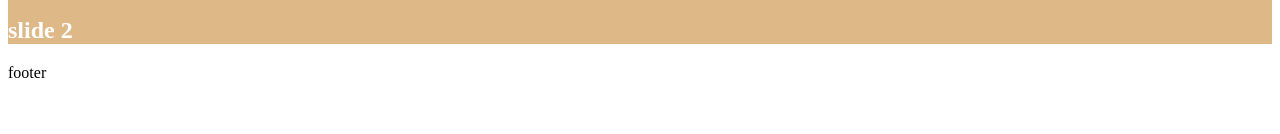
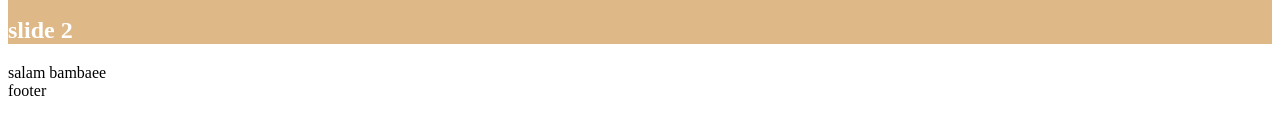
Before and after one commit to ArefKaramidev/start-git-copy, a website: page index.html in a window 1280 px wide. Shown: the part 264-398 px from the top of the page. Drawn offline with Linux system fonts and the light colour scheme.

Commit message:
added salam bambaee

```diff
--- a/index.html
+++ b/index.html
@@ -25,6 +25,8 @@
       <h2>slide 2</h2>
     </div>
 
+    <div>salam bambaee</div>
+
     <footer>footer</footer>
   </body>
 </html>
```
